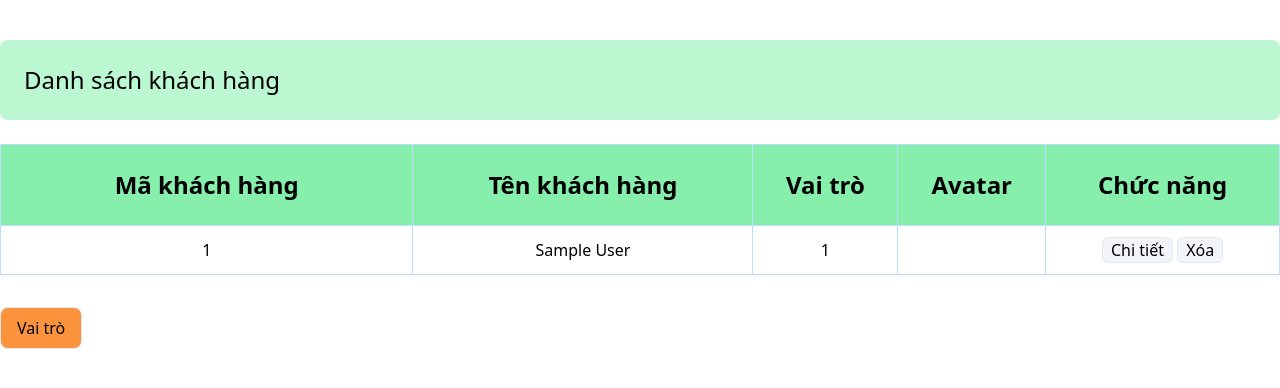
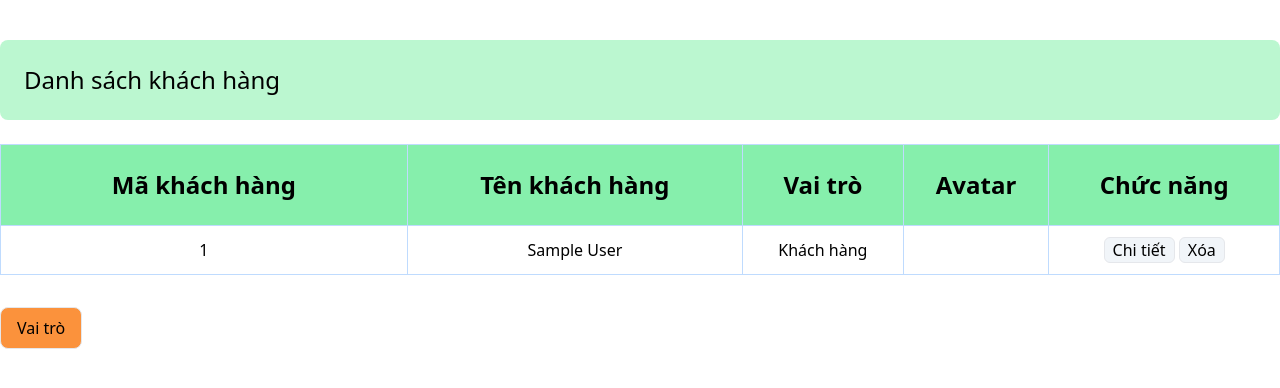
Before and after one commit to dannaph26950/du-an-mau-we17311-nhom-2, a PHP site: page /du-an-mau-we17311-nhom-2/admin/user.php in a window 1280 px wide. Shown: the part 250-638 px from the top of the page. Run offline with PHP 8.4, Linux system fonts and the light colour scheme; tables that the repository leaves empty or names only in its code hold one stand-in row (values such as "Sample post"); some libraries are stand-ins or nearby versions.

Commit message:
Update user.php

```diff
--- a/admin/user.php
+++ b/admin/user.php
@@ -2,6 +2,7 @@
 include_once ('../global.php');
 include_once ('../dao/user.php');
 include_once ('../dao/pdo.php');
+
 $data = user_select_all();
 ?>
 <!DOCTYPE html>
@@ -58,7 +59,9 @@ foreach($data as $key => $value){
             <tr class="border border-blue-200">
                <td class="p-3 border border-blue-200"><?php echo $value['id']?></td>
                <td class="border border-blue-200"><?php echo $value['name'] ?></td>
-               <td class="border border-blue-200"><?php echo $value['role_id'] ?></td>
+               <td class="border border-blue-200"><?php if($value['role_id'] ==1){
+                echo ('Khách hàng');
+               }elseif($value['role_id'] ==2){echo ('Khách hàng'); } else{ echo ('Tác giả');}?></td>
                <td class="border border-blue-200"></td>
                <!-- <td class="border border-blue-200">19</td> -->
                <td class="border border-blue-200">
```
